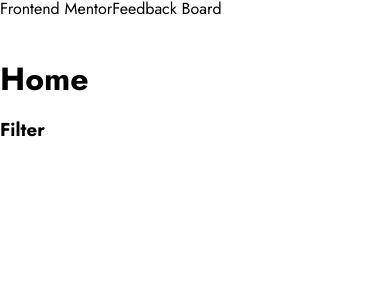
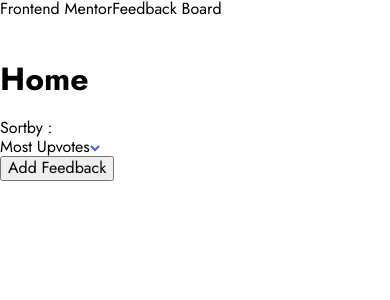
Before and after one commit to cursedxp/product-feedback-app, a React (Create React App) app: page / in a window 390 px wide. Shown: the top 300 px of the page. Built offline with nearby package versions, Linux system fonts and the light colour scheme.

Commit message:
html layout of mobile filter added

```diff
--- a/src/components/Filter/Filter.jsx
+++ b/src/components/Filter/Filter.jsx
@@ -1,7 +1,18 @@
+import ArrowIconDown from "../../assets/icons/icon-arrow-down.svg";
 export default function Filter() {
   return (
     <div>
-      <h3>Filter</h3>
+      <div>
+        <div>Sortby :</div>
+        <div>
+          <span>Most Upvotes</span>
+          <img src={ArrowIconDown} alt="" />
+        </div>
+      </div>
+      <button>
+        <img src="" alt="" />
+        Add Feedback
+      </button>
     </div>
   );
 }
```
Also changed, not shown: src/assets/icons/icon-arrow-down.svg (added).
